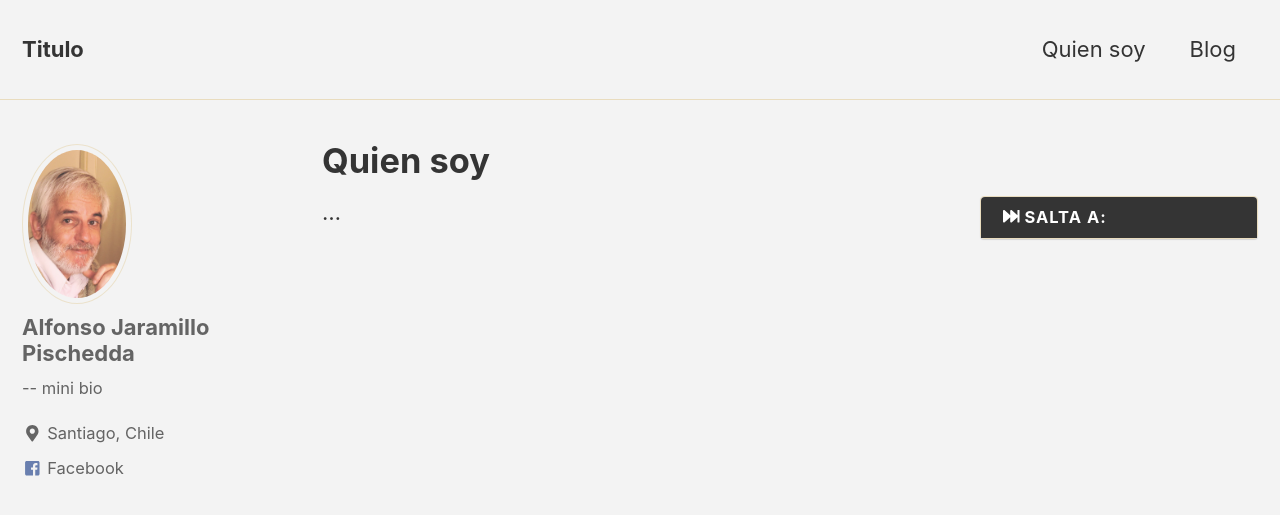
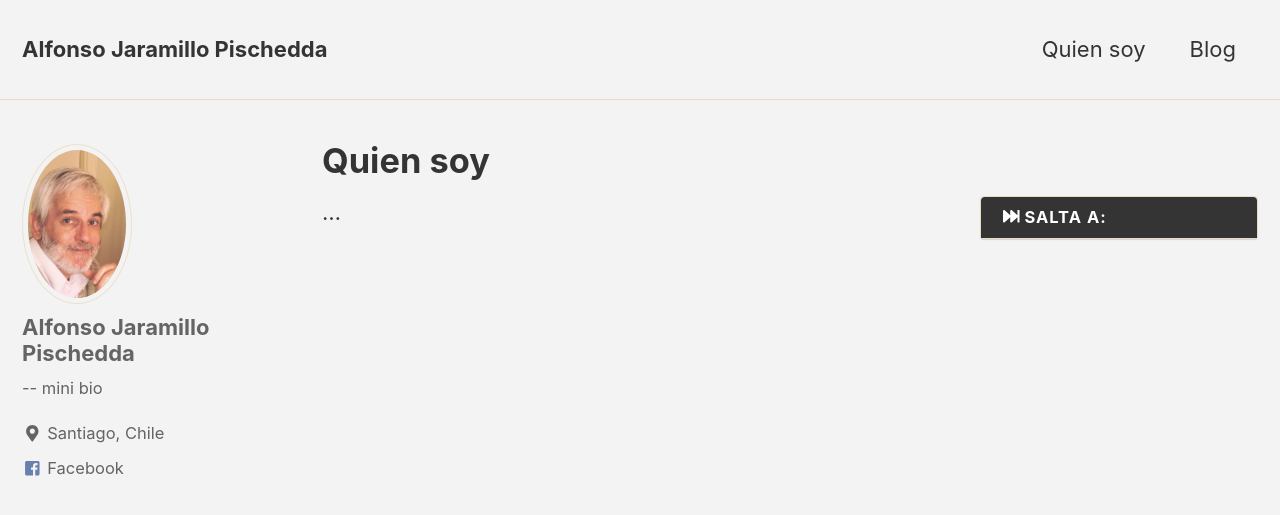
Before and after one commit to ajaramillop/ajaramillop.github.io, a Jekyll site: the page built from _pages/about.md, in a window 1280 px wide and 900 px high. Shown: the top 515 px of the window. Built offline with Jekyll 4.4.1, drawn with Linux system fonts in a browser that asks for light colours; nearby versions of some CDN libraries.

Commit message:
Update _config.yml

```diff
--- a/_config.yml
+++ b/_config.yml
@@ -9,7 +9,7 @@ minimal_mistakes_skin    : "dirt" # "default", "plum", "sunrise", "neon" # "air"
 
 # Site Settings
 locale                   : "en-US"
-title                    : "Titulo"
+title                    : "Alfonso Jaramillo Pischedda"
 title_separator          : "-"
 name                     : "Alfonso Jaramillo Pischedda"
 description              : "Blog personal"
```
